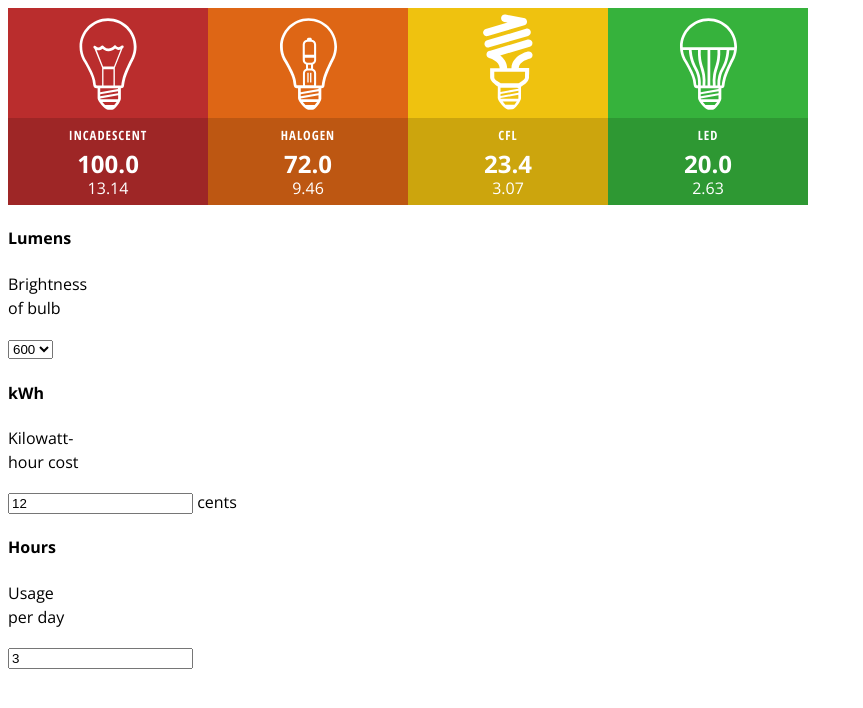
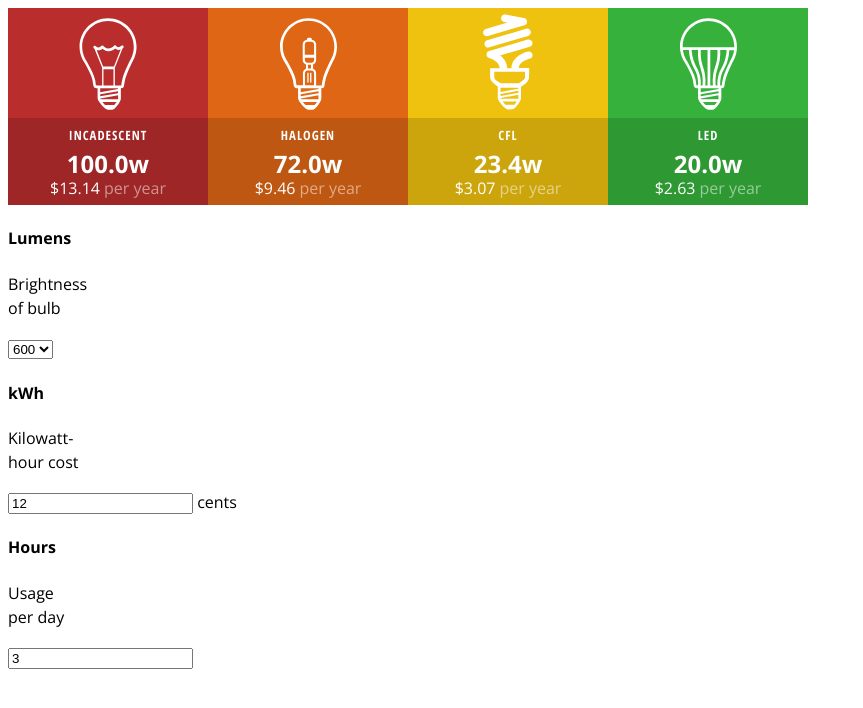
Before and after one commit to sinhvis/LightBulbComparison, a plain HTML site: page index.html in a window 1280 px wide. Shown: the whole page, without its empty margins (0-863 px from the left). Drawn offline with nearby package versions, Linux system fonts and the light colour scheme.

Commit message:
Styled everything inside main element

```diff
--- a/assets/calculator.css
+++ b/assets/calculator.css
@@ -88,3 +88,20 @@ Google Fonts */
 follows another paragraph element */
 /* Reset the font size, and set font-weight back to 300 */
 #myCalculator main p + p { font-size: 1em; font-weight: 300; }
+
+/* literally adding a w after every paragraph element inside
+the paragraph element */
+#myCalculator main p::after { content:'w'; }
+
+/* put a $ before content in the second paragraph element */
+#myCalculator main p + p::before { content:'$'; }
+
+/* following will override pseudo element added after
+paragraph element inside of main (2 lines above)
+because this CSS rule is more specific */
+/* Adds per year after amount
+using color semi-transparent white
+255, 255, 255, .5 : .5 means 50% transparent
+padding-left: 4px adds 4 pixels to the left
+*/
+#myCalculator main p + p::after { content:'per year'; color: rgba(255,255,255,.5); padding-left: 4px; }
```
